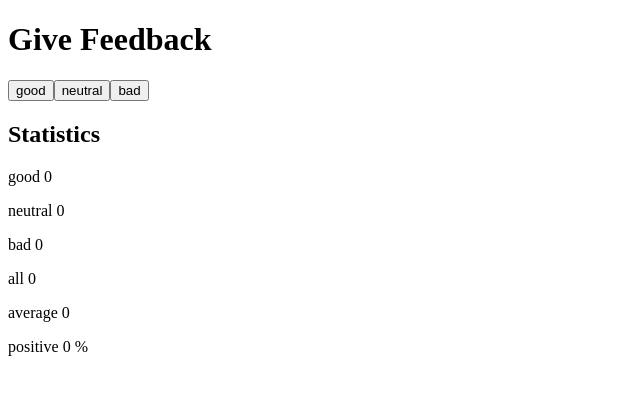
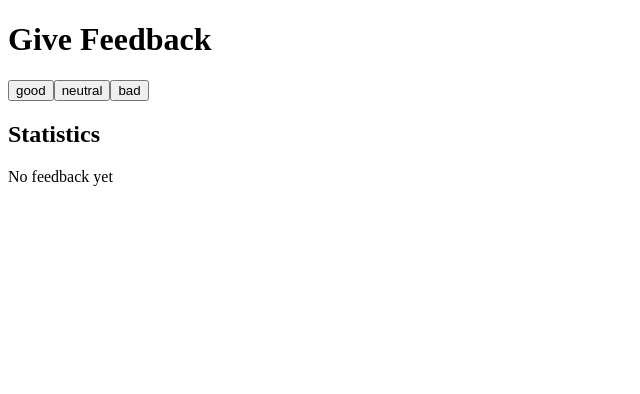
Before and after one commit to sebcourtois/learn-fullstackopen, a React (Vite) app in the folder part1/unicafe/: page / in a window 1280 px wide. Shown: the top 394 px of the page, without its empty margins (0-640 px from the left). Built offline with nearby package versions, Linux system fonts and the light colour scheme.

Commit message:
part1: 1.9 done

```diff
--- a/part1/unicafe/src/App.jsx
+++ b/part1/unicafe/src/App.jsx
@@ -2,11 +2,17 @@ import {useState} from 'react'
 
 const Stats = ({good, neutral, bad}) => {
     const feedbackCount = good + neutral + bad
-    const averageRate = feedbackCount > 0 ? (good - bad) / feedbackCount : 0
-    const positiveRate = feedbackCount > 0 ? good / feedbackCount : 0
+    if (!feedbackCount) {
+        return (
+            <>
+                <p>No feedback yet</p>
+            </>
+        )
+    }
+    const averageRate = (good - bad) / feedbackCount
+    const positiveRate = good / feedbackCount
     return (
         <>
-            <h2>Statistics</h2>
             <p>good {good}</p>
             <p>neutral {neutral}</p>
             <p>bad {bad}</p>
@@ -28,6 +34,7 @@ const App = () => {
             <button onClick={() => setGood(good + 1)}>good</button>
             <button onClick={() => setNeutral(neutral + 1)}>neutral</button>
             <button onClick={() => setBad(bad + 1)}>bad</button>
+            <h2>Statistics</h2>
             <Stats good={good} neutral={neutral} bad={bad}/>
         </div>
     )
```
